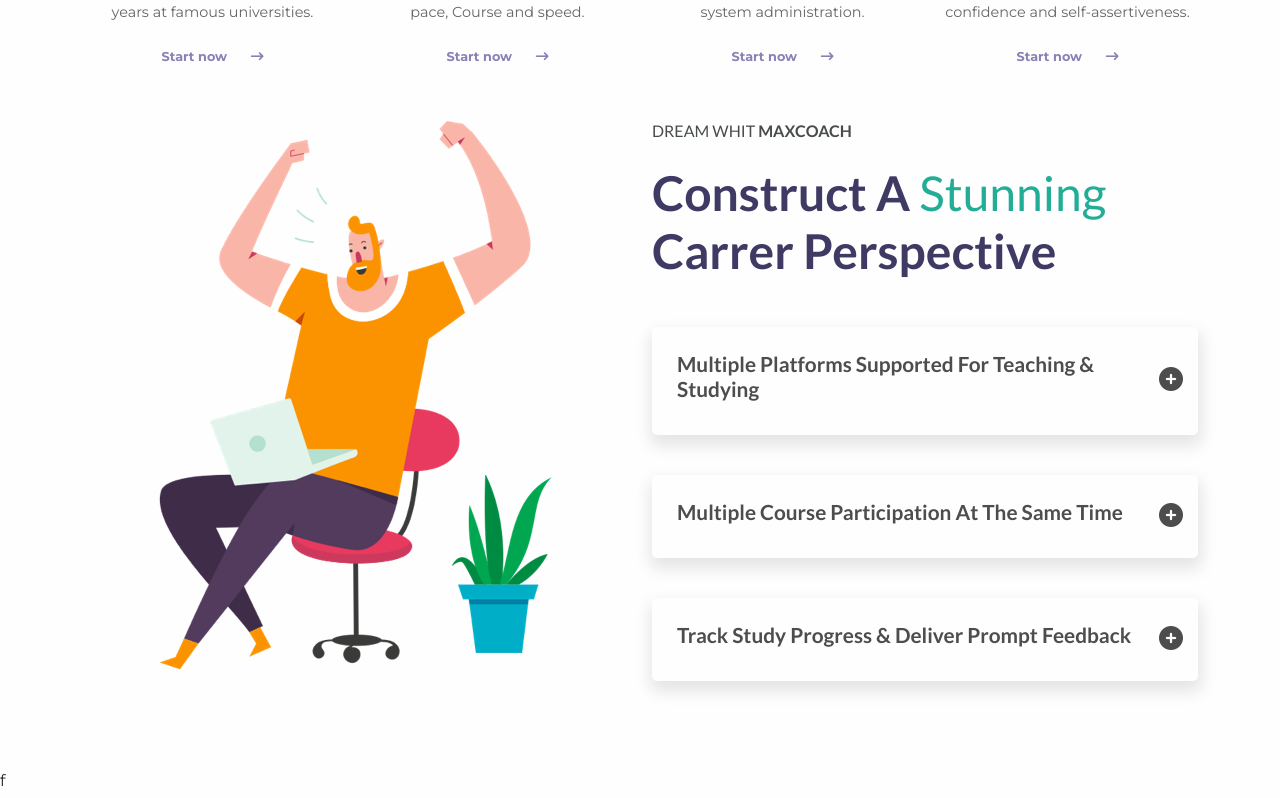
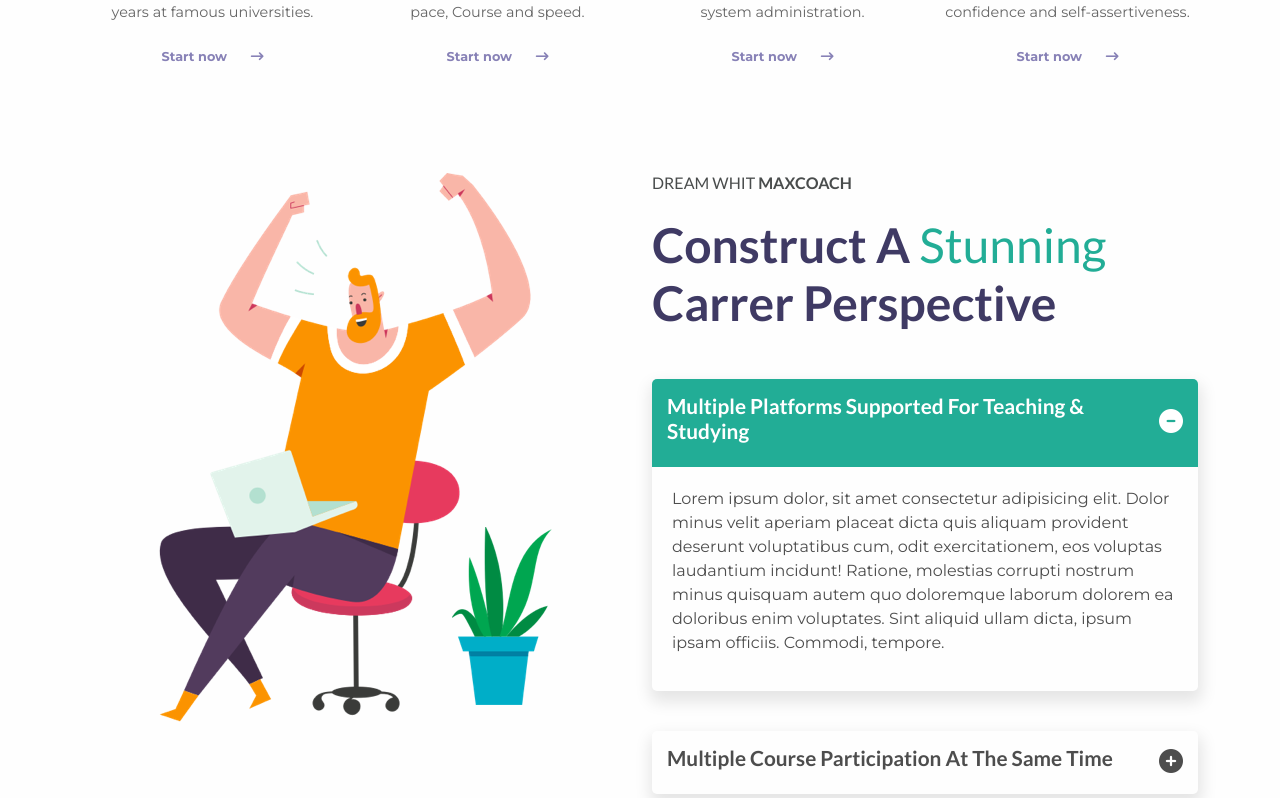
Before and after one commit to MirkoFarina/proj-html-vuejs, a Vue app: page / in a window 1280 px wide. Shown: the part 1282-2080 px from the top of the page. Built offline with nearby package versions, Linux system fonts and the light colour scheme.

Commit message:
[add] separate data

```diff
--- a/src/components/AccordionApp.vue
+++ b/src/components/AccordionApp.vue
@@ -1,24 +1,9 @@
 <script>
+import accordion from '../data/dataAccordion';
 export default {
     data (){
         return {
-            accordion: [
-                {
-                    title: 'Multiple Platforms supported for teaching & studying',
-                    body: 'Lorem ipsum dolor, sit amet consectetur adipisicing elit. Dolor minus velit aperiam placeat dicta quis aliquam provident deserunt voluptatibus cum, odit exercitationem, eos voluptas laudantium incidunt! Ratione, molestias corrupti nostrum minus quisquam autem quo doloremque laborum dolorem ea doloribus enim voluptates. Sint aliquid ullam dicta, ipsum ipsam officiis. Commodi, tempore.',
-                    isShow: false
-                },
-                {
-                    title: 'Multiple course participation at the same time',
-                    body: 'Lorem ipsum dolor, sit amet consectetur adipisicing elit. Dolor minus velit aperiam placeat dicta quis aliquam provident deserunt voluptatibus cum, odit exercitationem, eos voluptas laudantium incidunt! Ratione, molestias corrupti nostrum minus quisquam autem quo doloremque laborum dolorem ea doloribus enim voluptates. Sint aliquid ullam dicta, ipsum ipsam officiis. Commodi, tempore.',
-                    isShow: false
-                },
-                {
-                    title: 'track study progress & deliver prompt feedback',
-                    body: 'Lorem ipsum dolor, sit amet consectetur adipisicing elit. Dolor minus velit aperiam placeat dicta quis aliquam provident deserunt voluptatibus cum, odit exercitationem, eos voluptas laudantium incidunt! Ratione, molestias corrupti nostrum minus quisquam autem quo doloremque laborum dolorem ea doloribus enim voluptates. Sint aliquid ullam dicta, ipsum ipsam officiis. Commodi, tempore.',
-                    isShow: false
-                }
-            ]
+            accordion
         }
     }
 };
@@ -70,7 +55,7 @@
         color: lighten($black-color, 10%);
         .header-accordion {
             position: relative;
-            padding: 25px 40px 25px 25px;
+            padding: 15px 40px 15px 15px;
             border-top-right-radius: 5px;
             border-top-left-radius: 5px;
             text-transform: capitalize;
--- a/src/components/MainApp.vue
+++ b/src/components/MainApp.vue
@@ -22,11 +22,11 @@
     <main>
         <jumbotron-app class="mb-5" />
 
-        <section id="build-dream" class="mb-5">
+        <section id="build-dream">
             <TemplateBuildDream :data="dataCardDream" />
         </section>
 
-        <section id="career-perspective" class="mb-5">
+        <section id="career-perspective">
             <TemplateCareerPerspective />
         </section>
     </main>
@@ -35,4 +35,7 @@
 
 <style lang="scss" scoped>
 @use '../scss/partials/variables' as *;
+section {
+  margin-bottom: 100px;
+}
 </style>
--- /dev/null
+++ b/src/data/dataAccordion.js
@@ -0,0 +1,17 @@
+export default [
+        {
+            title: 'Multiple Platforms supported for teaching & studying',
+            body: 'Lorem ipsum dolor, sit amet consectetur adipisicing elit. Dolor minus velit aperiam placeat dicta quis aliquam provident deserunt voluptatibus cum, odit exercitationem, eos voluptas laudantium incidunt! Ratione, molestias corrupti nostrum minus quisquam autem quo doloremque laborum dolorem ea doloribus enim voluptates. Sint aliquid ullam dicta, ipsum ipsam officiis. Commodi, tempore.',
+            isShow: true
+        },
+        {
+            title: 'Multiple course participation at the same time',
+            body: 'Lorem ipsum dolor, sit amet consectetur adipisicing elit. Dolor minus velit aperiam placeat dicta quis aliquam provident deserunt voluptatibus cum, odit exercitationem, eos voluptas laudantium incidunt! Ratione, molestias corrupti nostrum minus quisquam autem quo doloremque laborum dolorem ea doloribus enim voluptates. Sint aliquid ullam dicta, ipsum ipsam officiis. Commodi, tempore.',
+            isShow: false
+        },
+        {
+            title: 'track study progress & deliver prompt feedback',
+            body: 'Lorem ipsum dolor, sit amet consectetur adipisicing elit. Dolor minus velit aperiam placeat dicta quis aliquam provident deserunt voluptatibus cum, odit exercitationem, eos voluptas laudantium incidunt! Ratione, molestias corrupti nostrum minus quisquam autem quo doloremque laborum dolorem ea doloribus enim voluptates. Sint aliquid ullam dicta, ipsum ipsam officiis. Commodi, tempore.',
+            isShow: false
+        }
+    ]
```
